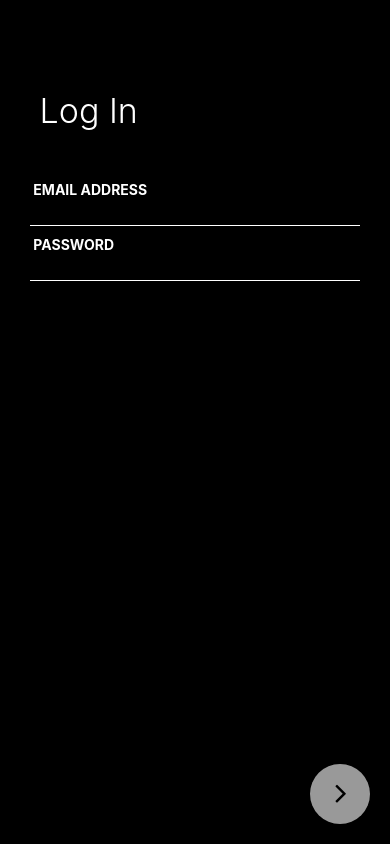
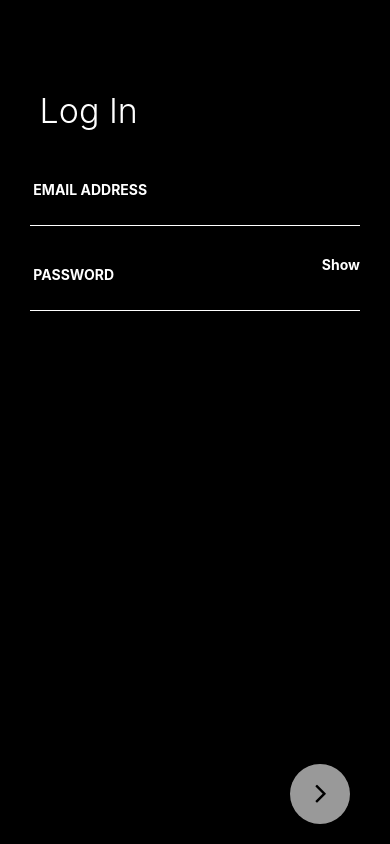
Before and after one commit to uthrul/react-native_expo_AirHood, a React Native app: screen / in a window 390 px wide. Built offline with nearby package versions, Linux system fonts and the light colour scheme.

Commit message:
Login Screen - create button show

```diff
--- a/src/components/form/InputField.js
+++ b/src/components/form/InputField.js
@@ -12,23 +12,44 @@ export default class InputField extends Component {
     constructor(props) {
         super(props);
         this.state = {
+            secureInput: props.inputType === 'text' || props.inputType === 'email' ? false : true,
         };
+        this.toggleShowPassword = this.toggleShowPassword.bind(this);
+    }
+
+    toggleShowPassword() {
+        this.setState({ secureInput: !this.state.secureInput });
     }
 
     render() {
-        const { labelText, labelTextSize, labelColor, textColor, borderBottomColor, inputType, customeStyle } = this.props;
+        const { labelText, labelTextSize, labelColor, textColor, borderBottomColor, inputType, customStyle } = this.props;
+        const { secureInput } = this.state
         const fontSize = labelTextSize || 14;
         const color = labelColor || 'white';
         const inputColor = textColor || 'white';
         const borderBottom = borderBottomColor || 'transparent';
         //alert(inputType)
         return (
-            <View style={[{ customeStyle }, styles.wrapper]}>
+            <View style={[customStyle, styles.wrapper]}>
                 <Text style={[{ color, fontSize }, styles.label]}> {labelText}</Text>
+
+                {inputType === 'password' ?
+                    <TouchableOpacity
+                        style={styles.showButton}
+                        onPress={this.toggleShowPassword}
+                    >
+                        <Text
+                            style={styles.showButtonText}
+                        >
+                            {secureInput ? "Show" : 'Hide'}
+                        </Text>
+                    </TouchableOpacity>
+                    : null}
+
                 <TextInput
-                    autoCorrect="false"
+                    //autoCorrect="false"
                     style={[{ color: inputColor, borderBottomColor: borderBottom }, styles.inputField]}
-                    secureTextEntry={inputType === 'password'}
+                    secureTextEntry={secureInput}
                 />
             </View>
         );
@@ -42,7 +63,7 @@ InputField.propTypes = {
     textColor: PropTypes.string,
     borderBottomColor: PropTypes.string,
     inputType: PropTypes.string.isRequired,
-    customeStyle: PropTypes.object,
+    customStyle: PropTypes.object,
 };
 
 const styles = StyleSheet.create({
@@ -57,6 +78,14 @@ const styles = StyleSheet.create({
         borderBottomWidth: 1,
         paddingTop: 5,
         paddingBottom: 5,
-
+        //marginBottom: 30
+    },
+    showButton: {
+        position: 'absolute',
+        right: 0,
+    },
+    showButtonText: {
+        color: 'white',
+        fontWeight: '700',
     }
 });
--- a/src/screens/Login.js
+++ b/src/screens/Login.js
@@ -22,6 +22,7 @@ export default class Login extends Component {
         return (
             <KeyboardAvoidingView
                 style={styles.wrapper}
+                behavior="padding"
             >
                 <View style={styles.scrollViewWrapper}>
                     <ScrollView style={styles.scrollView}>
@@ -33,7 +34,7 @@ export default class Login extends Component {
                             textColor={'white'}
                             borderBottomColor={'white'}
                             inputType="email"
-                            customeStyle={{ marginBottom: 30, }}
+                            customStyle={{ marginBottom: 30 }}
                         />
 
                         <InputField
@@ -43,14 +44,15 @@ export default class Login extends Component {
                             textColor={'white'}
                             borderBottomColor={'white'}
                             inputType="password"
-                            customeStyle={{ marginBottom: 30, }}
+                            customStyle={{ marginBottom: 30 }}
                         />
                     </ScrollView>
                 </View>
-                <NextArrowButton
-                    style={styles.nextButton}
-                    handleNextButton={this.handleNextButton}
-                />
+                <View style={styles.nextButton}>
+                    <NextArrowButton
+                        handleNextButton={this.handleNextButton}
+                    />
+                </View>
             </KeyboardAvoidingView>
         );
     }
```
